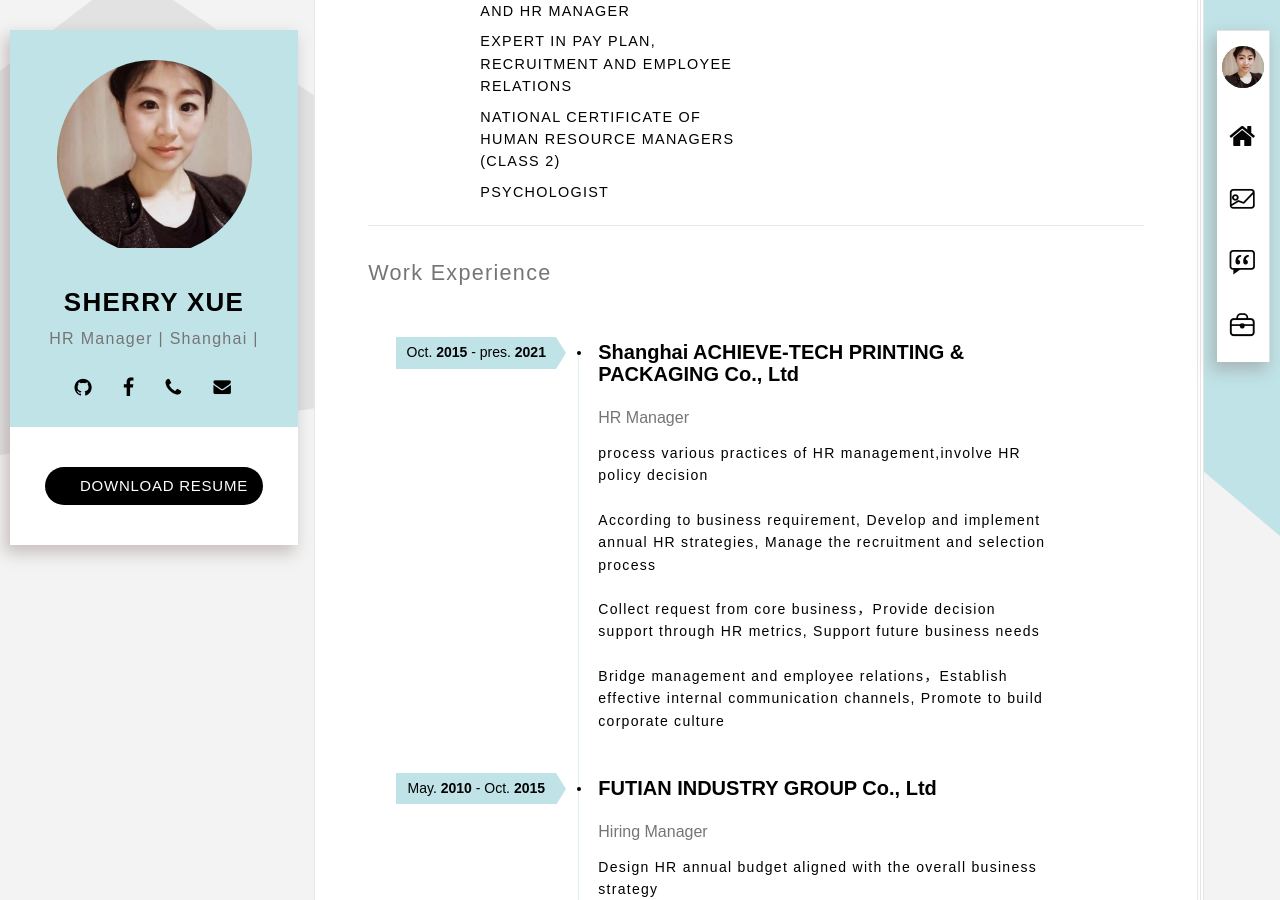
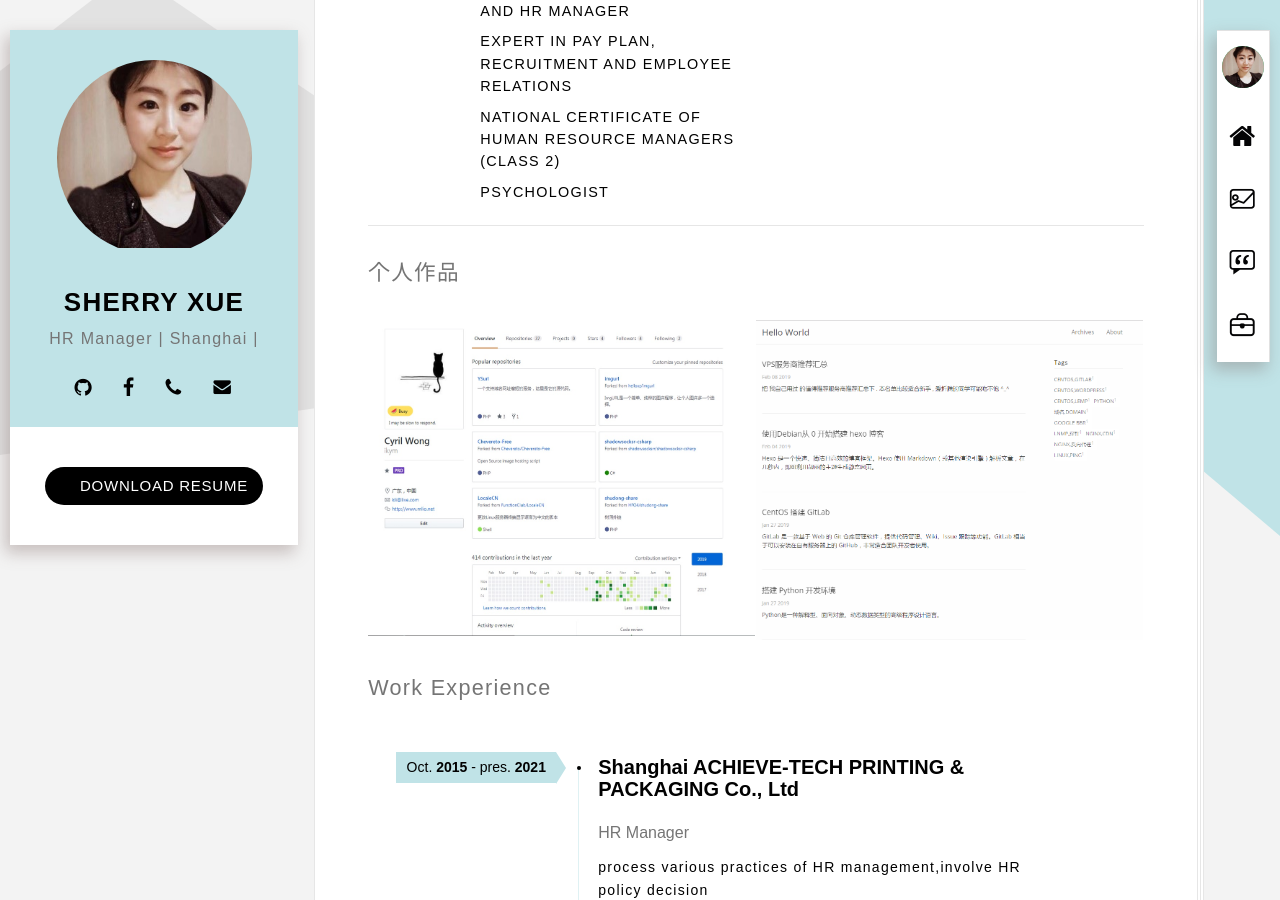
Before and after one commit to sherry0520/en, a Jekyll site: the page built from index.html, in a window 1280 px wide and 900 px high, scrolled down 723 px. Built offline with Jekyll 4.4.1, drawn with Linux system fonts in a browser that asks for light colours; some web fonts are replaced.

Commit message:
Update index.html

```diff
--- a/index.html
+++ b/index.html
@@ -57,6 +57,8 @@ layout: default
 
                     {% include resumer_07-self.html %}
 
+                    {% include resumer_06-personal_project.html %}
+
                     {% include resumer_04-experience.html %}
 
 
```
